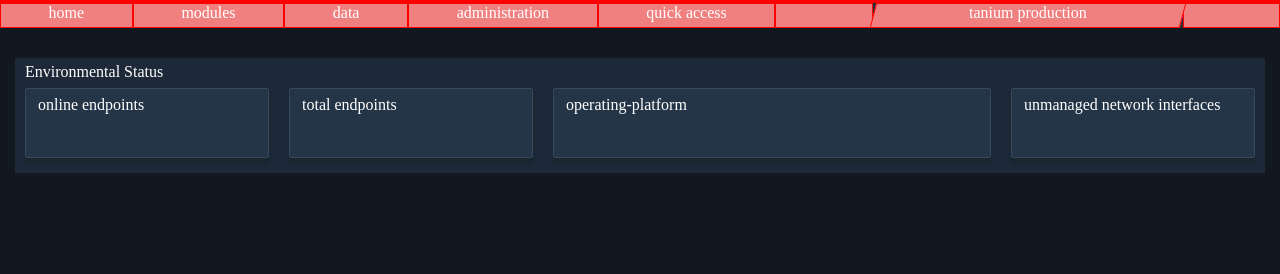
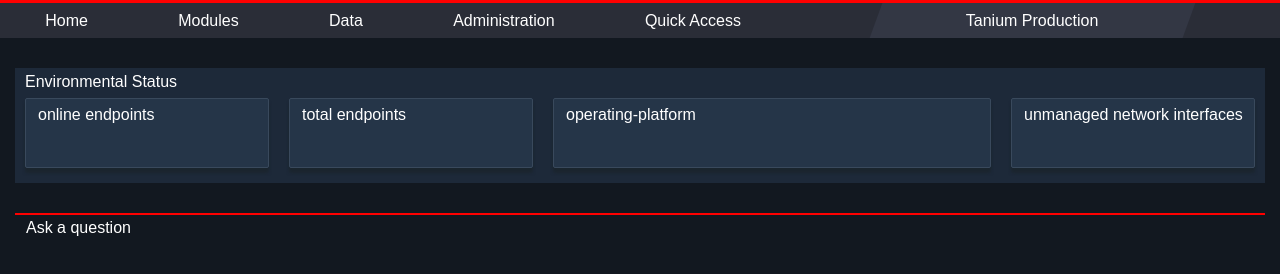
Before and after one commit to hinesem/Complete-2023-Web-Development-Bootcamp, a plain HTML site: page 9.1 Flex Direction/flexbox.html in a window 1280 px wide. Drawn offline with Linux system fonts and the light colour scheme.

Commit message:
navbar top-nav-bar-item:hover background-color set to red

```diff
--- a/9.1 Flex Direction/flexbox.css
+++ b/9.1 Flex Direction/flexbox.css
@@ -2,7 +2,9 @@
   margin: 0;
   padding: 0;
   box-sizing: border-box;
+  font-family: sans-serif;
 }
+
 
 body {
   background-color: rgb(18, 24, 32);
@@ -15,28 +17,38 @@ body {
 
 .top-nav-bar-container {
   display: flex;
-  background-color: rgb(41,45,56);
+  background-color: rgb(42,45,55);
   color: white;
-  height: 25px;
+  height: 35px;
+  align-items: center;
 }
 
 .top-nav-bar-item {
+  height: 35px;
   flex-grow: 1;
-  border: solid red 1px;
-  background-color: lightcoral;
   display: flex; /*required to center text in flex-item*/
   justify-content: center; /*centers text inside flex-item*/
-  /* align-items: center; */
-
+  align-items: center;
 }
 
+.top-nav-bar-item:hover {
+  background-color: red;
+  transition: 0.3s;
+}
+
+.spacer {
+  background-color: transparent;
+}
 .tanium-production {
   flex-grow: 2;
-  transform: skew(-15deg);
+  transform: skew(-20deg);
+  background-color: rgb(51,55,68);
+  align-items: center;
+  height: 35px;
 }
 
 .tanium-production  > p {
-  transform: skew(15deg);
+  transform: skew(20deg);
 }
 
 .env-status {
@@ -45,7 +57,6 @@ body {
   position: relative;
   margin: 30px 15px;
 }
-
 
 .env-status-flex-container {
   display: flex;
@@ -56,7 +67,6 @@ body {
   position: absolute;
   left: 10px;
   top: 5px;
-
 }
 
 .env-status-item {
@@ -79,3 +89,22 @@ body {
 .operating-platform {
   flex-grow: 2;
 }
+
+.ask-question {
+  background-color: rgb(29,41,57);
+  color: white;
+  position: relative;
+  margin: 30px 15px;
+  border: solid red 1px;
+}
+
+.ask-question > p {
+  position: absolute;
+  left: 10px;
+  top: 5px;
+}
+
+.ask-question-flex-container {
+  display: flex;
+  justify-content: space-around;
+}
--- a/9.1 Flex Direction/flexbox.html
+++ b/9.1 Flex Direction/flexbox.html
@@ -11,13 +11,25 @@
 <body>
   <div class="red-stripe"></div>
   <div class="top-nav-bar-container">
-    <div class="top-nav-bar-item home"><p>home</p></div>
-    <div class="top-nav-bar-item modules"><p>modules</p></div>
-    <div class="top-nav-bar-item data"><p>data</p></div>
-    <div class="top-nav-bar-item administration"><p>administration</p></div>
-    <div class="top-nav-bar-item quick-access"><p>quick access</p></div>
+    <div class="top-nav-bar-item home">
+      <p>Home</p>
+    </div>
+    <div class="top-nav-bar-item modules">
+      <p>Modules</p>
+    </div>
+    <div class="top-nav-bar-item data">
+      <p>Data</p>
+    </div>
+    <div class="top-nav-bar-item administration">
+      <p>Administration</p>
+    </div>
+    <div class="top-nav-bar-item quick-access">
+      <p>Quick Access</p>
+    </div>
     <div class="top-nav-bar-item spacer"></div>
-    <div class="top-nav-bar-item tanium-production"><p>tanium production</p></div>
+    <div class="top-nav-bar-item tanium-production">
+      <p>Tanium Production</p>
+    </div>
     <div class="top-nav-bar-item spacer"></div>
   </div>
   <div class="env-status">
@@ -38,6 +50,9 @@
     </div>
   </div>
 
+  <div class="ask-question">
+    <p>Ask a question</p>
+    <div class="ask-question-flex-container"></div>
   </div>
 </body>
 
```
